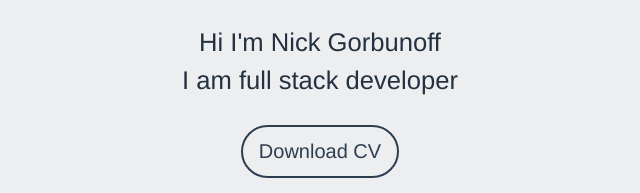
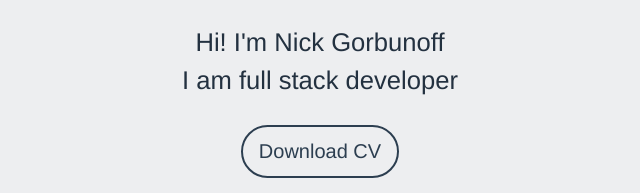
Before and after one commit to NickGorbunoff/nickgorbunoff.site, a website: page src/index.html in a window 1280 px wide. Shown: the part 299-492 px from the top of the page, 320-960 px from the left. Drawn offline with Linux system fonts and the light colour scheme.

Commit message:
Change text

```diff
--- a/src/index.html
+++ b/src/index.html
@@ -17,7 +17,7 @@
 
 	<div class="info">
 		<img class="logo" src="assets/img/profile.jpg" alt="profile logo">
-		<p class="skills">Hi I'm Nick Gorbunoff<br>I am full stack developer</p>
+		<p class="skills">Hi! I'm Nick Gorbunoff<br>I am full stack developer</p>
 		<a href="assets/CV_Mykola_Horbunov.pdf" class=" btn-outline btn-cv">Download CV</a>
 	</div>
 
```
